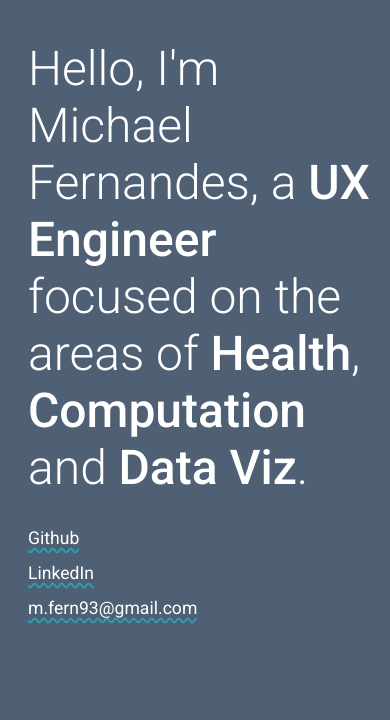
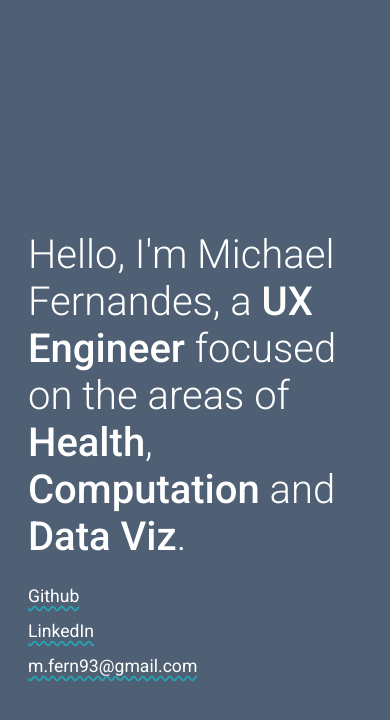
Before and after one commit to michael-fernandes/personal-website, a React (Create React App) app: page / in a window 390 px wide. Shown: the top 720 px of the page. Built offline with nearby package versions, Linux system fonts and the light colour scheme.

Commit message:
Handle styling  for mobile browsers

```diff
--- a/src/Styles/App.css
+++ b/src/Styles/App.css
@@ -15,7 +15,8 @@ body {
 
 .App  {
   width: 100%;
-  height: 100%;
+  height: 100%; /* fall back for browsers without VH */
+  height: calc(var(--vh, 1vh) * 100);
   display: grid;
   place-items: center;
 }
--- a/src/Styles/Landing.css
+++ b/src/Styles/Landing.css
@@ -32,6 +32,11 @@
       display: flex;
       flex-direction: column;
       height: 70px;
+   }
+
+   .welcome {
+      font-size: 2.5rem;
+      font-weight: 300;
    }
 }
 
```
